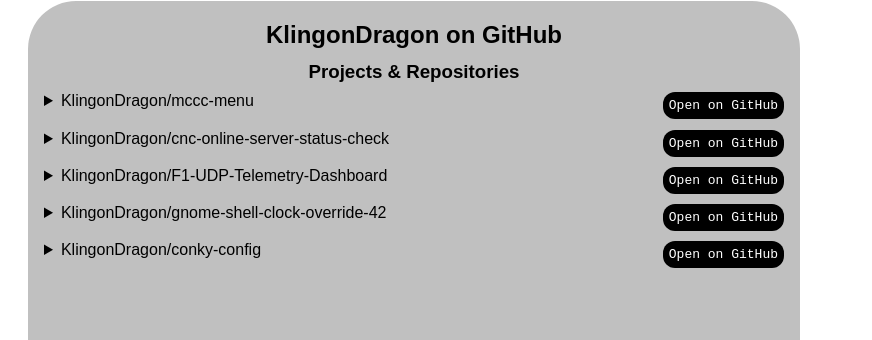
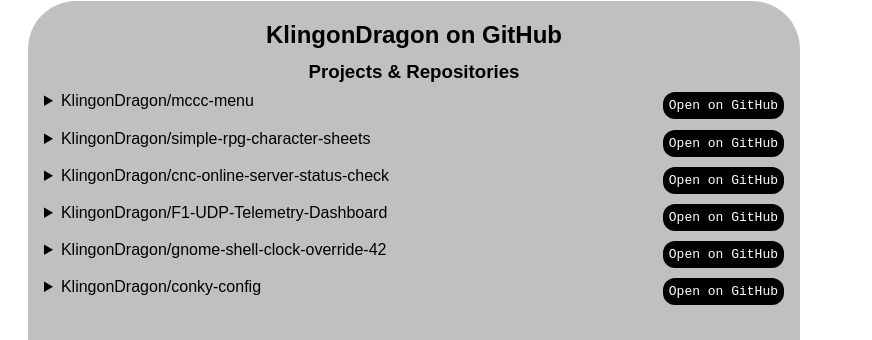
Before and after one commit to KlingonDragon/klingondragon.github.io, a plain HTML site: page index.html in a window 1280 px wide. Shown: the part 76-416 px from the top of the page, 408-1280 px from the left. Drawn offline with Linux system fonts and the light colour scheme.

Commit message:
KlingonDragon/simple-rpg-character-sheets

```diff
--- a/index.html
+++ b/index.html
@@ -148,6 +148,14 @@ pre {
                     </details>
                     <details>
                         <summary>
+                            KlingonDragon/simple-rpg-character-sheets
+                            <a class="gh" href="https://github.com/KlingonDragon/simple-rpg-character-sheets">Open on GitHub</a>
+                        </summary>
+                        Webapp for creating and saving character sheets to your device
+                        <br/>Available at <a href="https://klingondragon.github.io/simple-rpg-character-sheets/">klingondragon.github.io/simple-rpg-character-sheets</a>
+                    </details>
+                    <details>
+                        <summary>
                             KlingonDragon/cnc-online-server-status-check
                             <a class="gh" href="https://github.com/KlingonDragon/cnc-online-server-status-check">Open on GitHub</a>
                         </summary>
```
